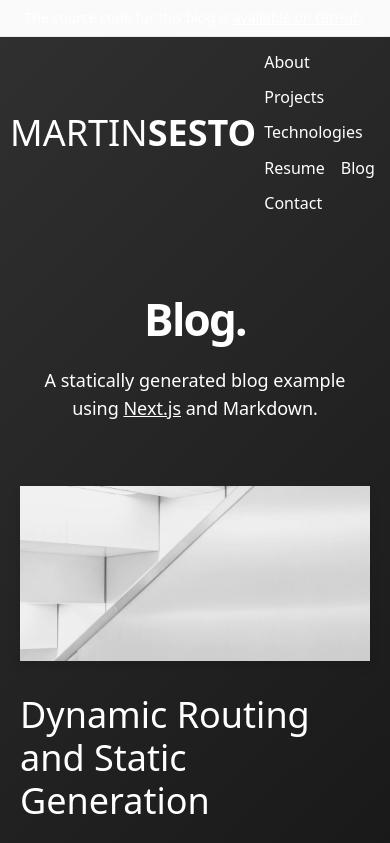
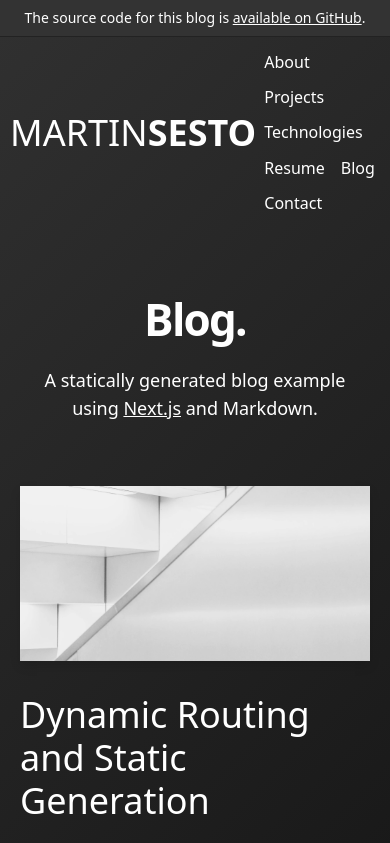
Before and after one commit to Msesto/next-portfolio, a Next.js app: page / in a window 390 px wide. Shown: the top 843 px of the page. Built offline with nearby package versions, Linux system fonts and the light colour scheme.

Commit message:
Changed color values, add the background, menu still needs the burger for mobile.

```diff
--- a/tailwind.config.js
+++ b/tailwind.config.js
@@ -3,8 +3,8 @@ module.exports = {
   theme: {
     extend: {
       colors: {
-        'accent-1': '#FAFAFA',
-        'accent-2': '#EAEAEA',
+        'accent-1': '#333',
+        'accent-2': '#222',
         'accent-7': '#333',
         success: '#0070f3',
         cyan: '#79FFE1',
```
